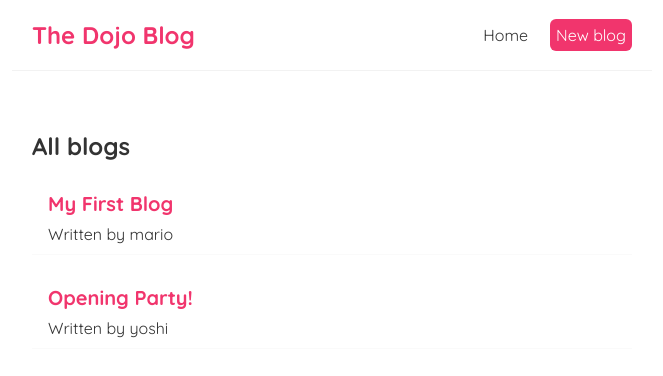
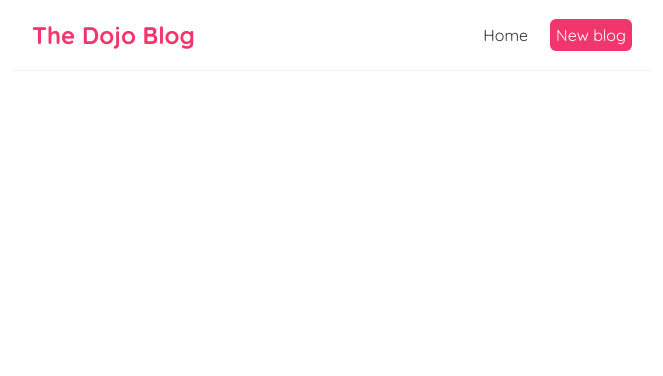
Before and after one commit to beez0mbie/dojo-blog, a React (Create React App) app: page /blogs/1 in a window 1280 px wide. Shown: the top 376 px of the page, without its empty margins (308-971 px from the left). Built offline with nearby package versions, Linux system fonts and the light colour scheme; data requests are answered from the project's data file.

Commit message:
Route Create

```diff
--- a/src/App.js
+++ b/src/App.js
@@ -1,6 +1,7 @@
 import Home from './Home';
 import Navbar from './NavBar';
 import { BrowserRouter as Router, Route, Switch } from 'react-router-dom'
+import Create from './Create';
 
 function App() {
 
@@ -10,8 +11,11 @@
         <Navbar />
         <div className="content">
           <Switch>
-            <Route path="/">
+            <Route exact path="/">
               <Home/>
+            </Route>
+            <Route path="/create">
+              <Create/>
             </Route>
           </Switch>
         </div>
```
